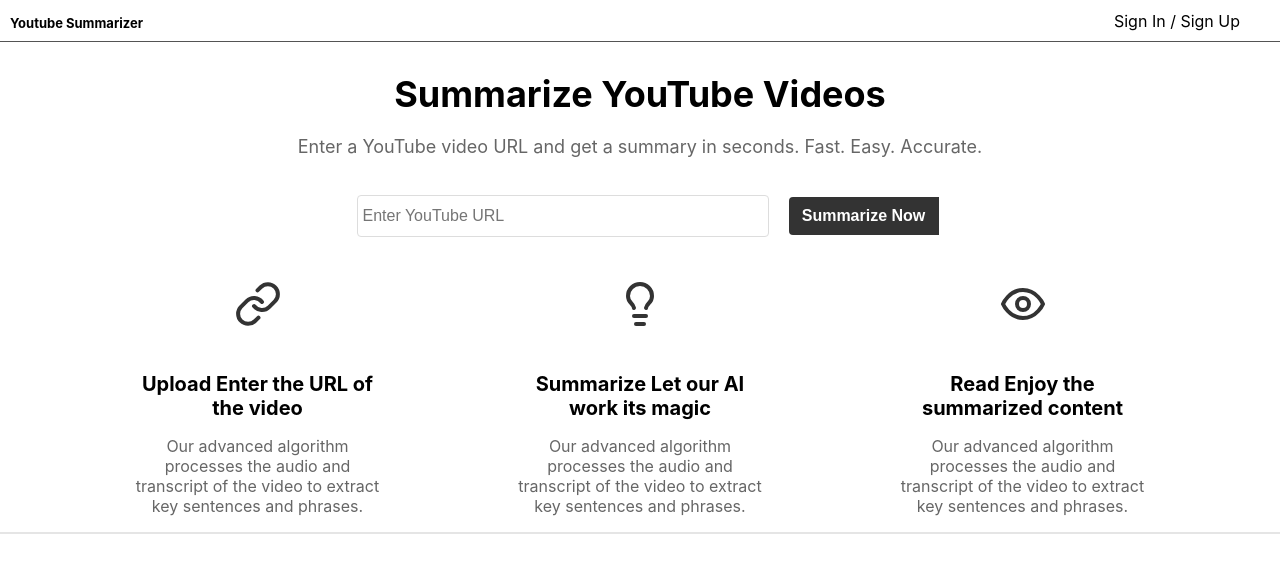
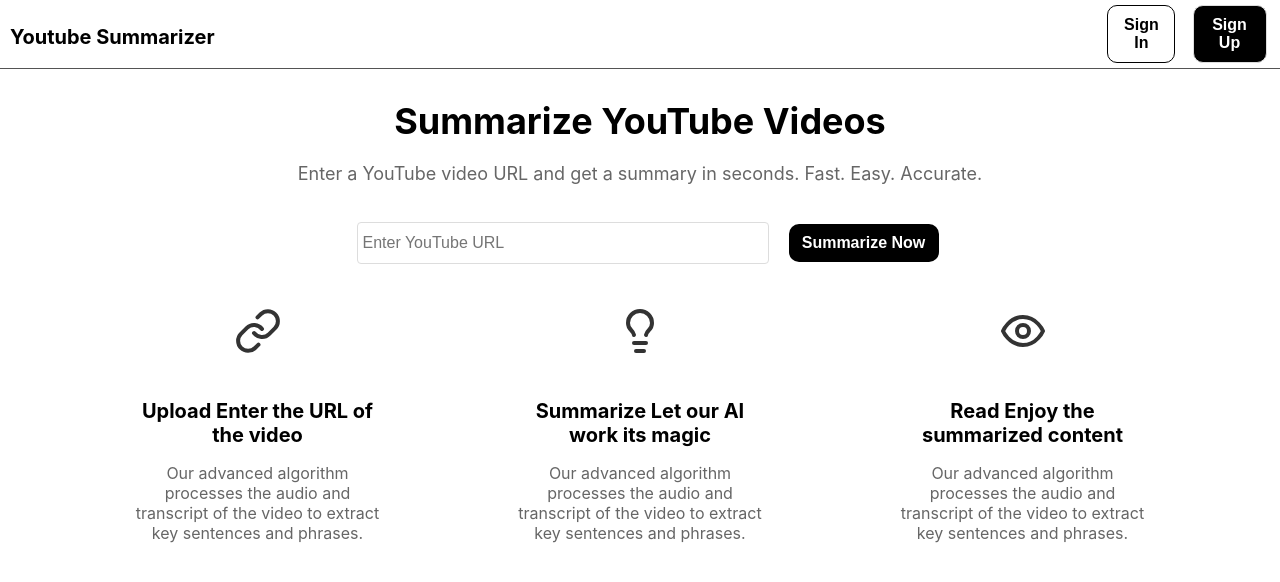
Before and after one commit to ItsTatsuya/Summarizer-webapp, a React (Create React App) app in the folder client/: page / in a window 1280 px wide. Shown: the top 582 px of the page. Built offline with nearby package versions, Linux system fonts and the light colour scheme.

Commit message:
style: :lipstick:

```diff
--- a/client/src/components/HomePage/HomePage.css
+++ b/client/src/components/HomePage/HomePage.css
@@ -1,5 +1,3 @@
-
-
 .body-home{
   width: 100%;
   padding: 0px;
@@ -18,7 +16,7 @@
 }
 
 .logofont{
-  font-size: small;
+  font-size: 20px;
   font-weight: bold;
   margin-left: 10px;
   margin-bottom: 10px;
@@ -26,23 +24,42 @@
 }
 
 .navsign {
-  color: black;
-  font-size: 16px;
-  cursor: pointer;
-  text-align: right;
-  margin-right: 40px;
+  display: flex;
+  align-items: center;
 }
 
-.navsignlink{
+/* .navsignlink{
   color: black;
   text-decoration: none;
+} */
+
+.navsign button {
+  background-color: #000000; /* white background color */
+  color: #ffffff; /* black text color */
+  padding: 10px 10px;
+  border-radius: 10px;
+  cursor: pointer;
+  font-size: 16px;
+  margin: 5px;
+  display: inline-block !important;
 }
+
+.navsign button:hover {
+  background-color: #ddd;
+  color: #000;
+}
+
+.navsigninlink button{
+  background-color: #ffffff;
+  color: #000000;
+  border: 1px solid #000000;
+}
+
 
 /* Main content styles */
 .main-home {
   background-color: #fff;
   border-radius: 0;
-  box-shadow: 0 2px 0px rgba(0, 0, 0, 0.1);
   margin-top: 30px;
   width: 100%;
 }
@@ -77,10 +94,10 @@
 }
 
 .button {
-  background-color: #333;
+  background-color: #000000;
   color: #fff;
   border: none;
-  border-radius: 4px 0 0 4px;
+  border-radius: 10px;
   font-size: 16px;
   cursor: pointer;
   max-width: 150px;
@@ -89,6 +106,11 @@
   align-items: center;
   justify-content: center;
   padding:10px;
+}
+
+.button:hover {
+  background-color: rgb(99, 99, 99);
+  color: #000000;
 }
 
 /* How it works section styles */
--- a/client/src/components/HomePage/HomePage.jsx
+++ b/client/src/components/HomePage/HomePage.jsx
@@ -11,7 +11,8 @@
         </div>
         <nav className="navbar-2">
           <span className="navsign">
-            <Link to={"/login"} className="navsignlink" >Sign In</Link> / <Link to={"/register"} className="navsignlink">Sign Up</Link>
+            <Link to={"/login"} className="navsigninlink" > <button type="button">Sign In</button> </Link>
+            <Link to={"/register"} className="navsignuplink"><button type="button">Sign Up</button></Link>
           </span>
         </nav>
       </header>
@@ -30,7 +31,7 @@
                 className="input"
                 placeholder="Enter YouTube URL"
               />
-              <button type="submit" onClick={""} className="button">
+              <button type="button" onClick={""} className="button">
                 Summarize Now
               </button>
             </form>
--- a/client/src/components/Login/Login.jsx
+++ b/client/src/components/Login/Login.jsx
@@ -1,31 +1,48 @@
-import React from 'react'
-import "./Login.css"
+import React from "react";
+import { Link } from "react-router-dom";
+import "./Login.css";
 
 export const Login = () => {
   return (
-        <div className='body'>
-            <div className='main'>
-                <h1 className='header'>Login</h1>
-                <p className='text'>Enter your login credentials</p>
-                <form action=''>
-                    <label htmlFor="email">
-                        Email
-                    </label>
-                    <input type='email' id='email' name='email' placeholder='Enter your email' required />
+    <div className="body">
+      <div className="main">
+        <h1 className="header">Login</h1>
+        <p className="text">Enter your login credentials</p>
+        <form action="">
+          <label htmlFor="email">Email</label>
+          <input
+            type="email"
+            id="email"
+            name="email"
+            placeholder="Enter your email"
+            required
+          />
           <label htmlFor="password">Password</label>
-                    <input type='password' id='password' name='password' placeholder='Enter your Password' required />
+          <input
+            type="password"
+            id="password"
+            name="password"
+            placeholder="Enter your Password"
+            required
+          />
 
-                    <div className='login'>
-                        <button type='submit' onClick={''} className='loginbutton'>Login</button>
+          <div className="login">
+            <button type="submit" onClick={""} className="loginbutton">
+              Login
+            </button>
           </div>
-                    <div className='creat account'>
-                        <button type='submit' onClick={''} className='createaccountbutton' >Create an account</button>
+          <div className="creat account">
+            <Link to="/register" className="createaccountbutton">
+              <button type="button">Create an account</button>
+            </Link>
           </div>
-                    <div className='Logingoogle'>
-                        <button type='submit' onClick={''} className='Logingooglebutton'>Login with Google</button>
+          <div className="Logingoogle">
+            <button type="submit" onClick={""} className="Logingooglebutton">
+              Login with Google
+            </button>
           </div>
         </form>
       </div>
     </div>
-    )
-}
+  );
+};
--- a/client/src/components/Signup/Signup.jsx
+++ b/client/src/components/Signup/Signup.jsx
@@ -1,7 +1,8 @@
 import React, { useState } from 'react'
 import axios from "axios"
+import { Link } from "react-router-dom";
 import "./Signup.css"
-import { Link } from 'react-router-dom'
+
 export const Signup = () => {
     const [name,setName]=useState();
     const [email,setEmail]=useState();
```
Lines whose indentation alone changed are shown as unchanged.
